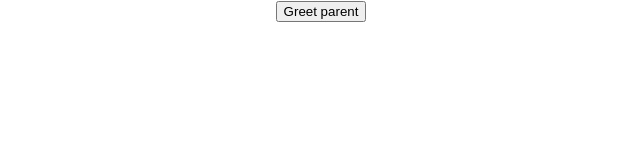
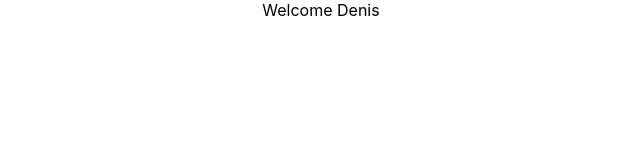
Before and after one commit to mraiyuu/react, a React (Create React App) app: page / in a window 1280 px wide. Shown: the top 160 px of the page, without its empty margins (319-959 px from the left). Built offline with nearby package versions, Linux system fonts and the light colour scheme.

Commit message:
conditional rendering

```diff
--- a/src/App.js
+++ b/src/App.js
@@ -10,12 +10,12 @@
 import ClassClick from "./Components/ClassClick";
 import EventBind from "./Components/EventBind";
 import ParentComponent from "./Components/ParentComponent";
+import UserGreeting from "./Components/UserGreeting";
 function App() {
   return (
     <div className="App">
-
-      <ParentComponent />
-
+      <UserGreeting />
+      {/* <ParentComponent /> */}
       {/* <EventBind /> */}
       {/* <FunctionClick />
       <ClassClick /> */}
--- /dev/null
+++ b/src/Components/UserGreeting.js
@@ -0,0 +1,60 @@
+import React, { Component } from "react";
+
+class UserGreeting extends Component {
+  constructor(props) {
+    super(props);
+    this.state = {
+      isLoggedIn: true,
+    };
+  }
+
+  render() {
+    //short cirtuit
+    return(this.state.isLoggedIn && <div>Welcome Denis</div>  )
+
+
+
+    //ternary
+    // return (
+    //     this.state.isLoggedIn ?
+    //     <div>Welcome Denis</div> :
+    //     <div>Welcome Guest</div>
+    // )
+    // let message
+    // if(this.State.isLoggedIn) {
+    //     message = <div>Welcome Denis</div>
+    // }else {
+    //     message = <div>Welcome guest</div>
+    // }
+    // return <div>{message}</div>
+
+    // if(this.state.isLoggedIn) {
+    //     return(
+    //         <div>
+    //             Welcome Denis
+    //         </div>
+    //     )
+    // } else {
+    //     return(
+    //         <div>
+    //             Welcome Guest
+    //         </div>
+    //     )
+    // }
+
+    // return(
+    //     <div>
+    //         <div>
+    //         Welcome Denis
+    //     </div>
+    //     <div>
+    //         Welcome Guest
+    //     </div>
+
+    //     </div>
+
+    // )
+  }
+}
+
+export default UserGreeting;
```
